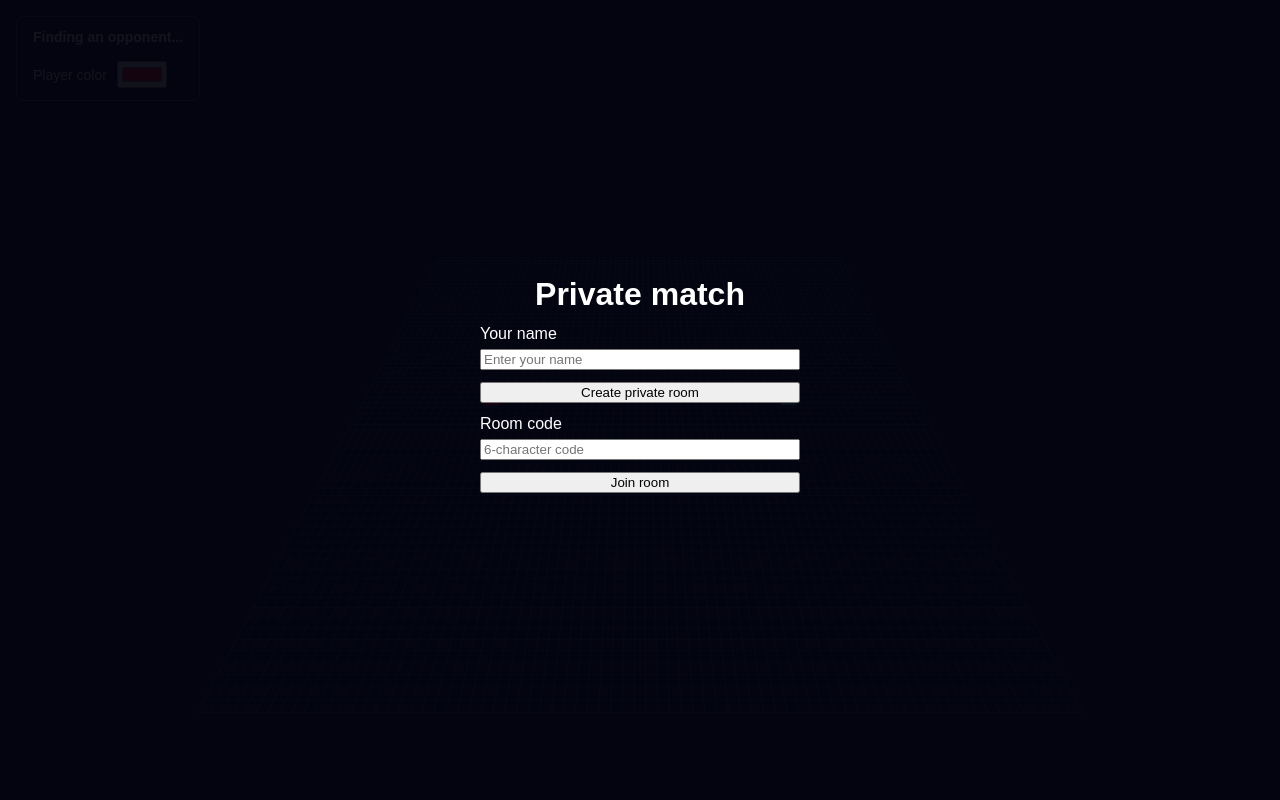
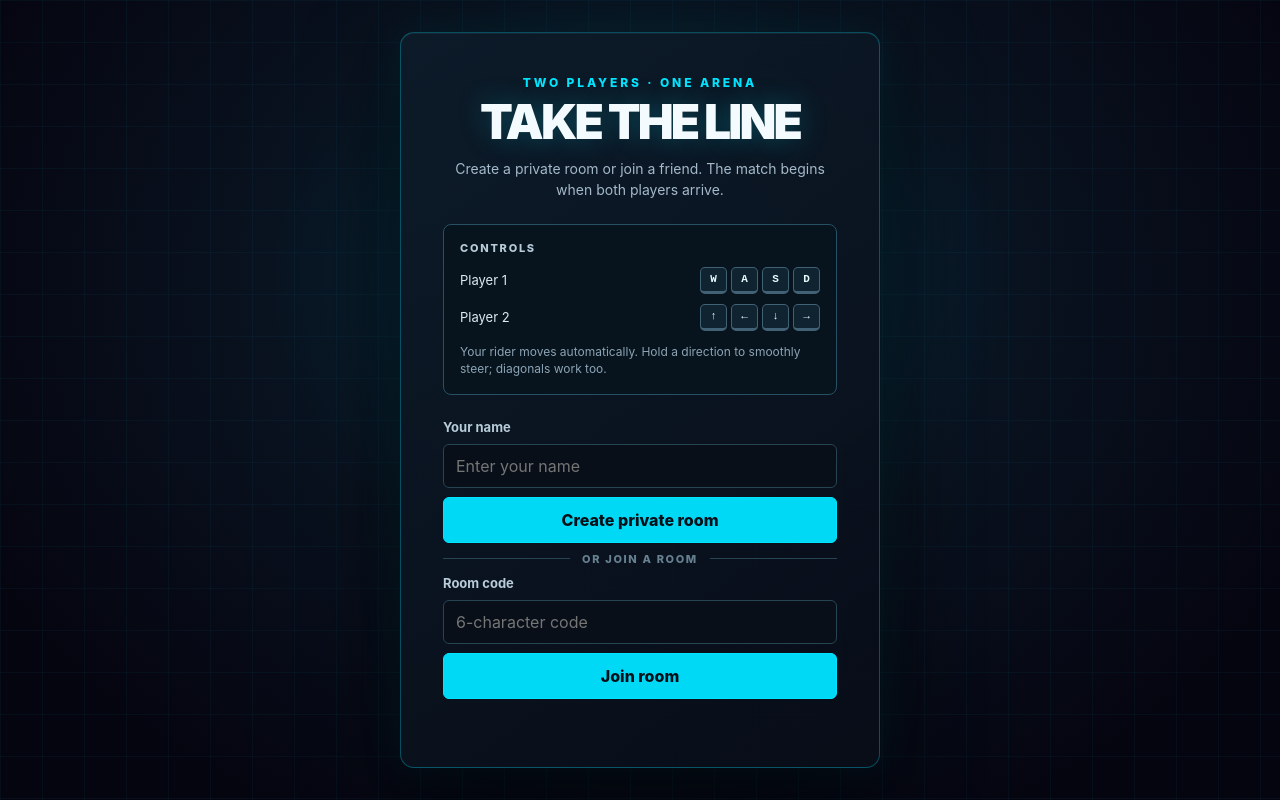
Before and after one commit to matyas-velecky/take_the_line, a website built with Vite: page frontend/index.html in a window 1280 px wide. Built offline with nearby package versions, Linux system fonts and the light colour scheme; animation ran at ten frames a second; files whose address does not match are found by name.

Commit message:
html adjustments, style.css, and restyle

```diff
--- a/frontend/index.html
+++ b/frontend/index.html
@@ -2,10 +2,9 @@
 <html lang="en">
   <head>
     <meta charset="utf-8">
+    <meta name="viewport" content="width=device-width, initial-scale=1">
     <title>TakeTheLine</title>
-    <style>
-      body { margin: 0; }
-    </style>
+    <link rel="stylesheet" href="./style.css">
   </head>
   <body>
     <script type="module" src="./src/main.js"></script>
--- a/frontend/src/main.js
+++ b/frontend/src/main.js
@@ -95,26 +95,43 @@ lobbyPanel.style.cssText = `
     inset: 0;
     display: grid;
     place-items: center;
-    background: rgba(5, 5, 16, 0.94);
-    color: white;
-    font: 16px sans-serif;
     z-index: 30;
 `;
+lobbyPanel.className = 'lobby';
 lobbyPanel.innerHTML = `
-    <div style="display: grid; gap: 12px; width: min(320px, calc(100vw - 40px))">
-        <h1 style="margin: 0; text-align: center">Private match</h1>
-        <label style="display: grid; gap: 6px">
-            Your name
+    <main class="lobby-card">
+        <p class="lobby-kicker">Two players · One arena</p>
+        <h1 class="lobby-title">TAKE THE LINE</h1>
+        <p class="lobby-subtitle">Create a private room or join a friend. The match begins when both players arrive.</p>
+
+        <section class="controls-tutorial" aria-labelledby="controls-heading">
+            <h2 class="controls-heading" id="controls-heading">Controls</h2>
+            <div class="controls-row">
+                <span>Player 1</span>
+                <span class="key-group" aria-label="W A S D">
+                    <kbd>W</kbd><kbd>A</kbd><kbd>S</kbd><kbd>D</kbd>
+                </span>
+            </div>
+            <div class="controls-row">
+                <span>Player 2</span>
+                <span class="key-group" aria-label="Arrow keys">
+                    <kbd>↑</kbd><kbd>←</kbd><kbd>↓</kbd><kbd>→</kbd>
+                </span>
+            </div>
+            <p class="controls-note">Your rider moves automatically. Hold a direction to smoothly steer; diagonals work too.</p>
+        </section>
+
+        <div class="lobby-form">
+            <label class="lobby-label" for="player-name">Your name</label>
             <input id="player-name" maxlength="20" autocomplete="nickname" placeholder="Enter your name">
-        </label>
-        <button id="create-room" type="button">Create private room</button>
-        <label style="display: grid; gap: 6px">
-            Room code
+            <button id="create-room" type="button">Create private room</button>
+            <div class="lobby-divider">OR JOIN A ROOM</div>
+            <label class="lobby-label" for="join-room-code">Room code</label>
             <input id="join-room-code" maxlength="6" autocomplete="off" placeholder="6-character code">
-        </label>
-        <button id="join-room" type="button">Join room</button>
-        <p id="lobby-error" role="status" style="min-height: 1.2em; margin: 0; color: #ff8c8c"></p>
-    </div>
+            <button id="join-room" type="button">Join room</button>
+            <p id="lobby-error" class="lobby-error" role="status"></p>
+        </div>
+    </main>
 `;
 document.body.appendChild(lobbyPanel);
 
--- /dev/null
+++ b/frontend/style.css
@@ -0,0 +1,161 @@
+:root {
+  color-scheme: dark;
+  font-family: Inter, ui-sans-serif, system-ui, sans-serif;
+  background: #050510;
+  color: #f4fbff;
+  font-synthesis: none;
+  text-rendering: optimizeLegibility;
+}
+
+* { box-sizing: border-box; }
+
+body {
+  min-width: 320px;
+  min-height: 100vh;
+  margin: 0;
+  overflow: hidden;
+  background: #050510;
+}
+
+button, input { font: inherit; }
+
+button {
+  min-height: 46px;
+  padding: 0 16px;
+  border: 1px solid #00e5ff;
+  border-radius: 6px;
+  background: #00d9f5;
+  color: #041019;
+  font-weight: 800;
+  cursor: pointer;
+  transition: background 140ms ease, box-shadow 140ms ease, transform 140ms ease;
+}
+
+button:hover:not(:disabled) {
+  transform: translateY(-1px);
+  background: #72f2ff;
+  box-shadow: 0 0 22px #00d9f566;
+}
+
+button:disabled { cursor: wait; opacity: 0.6; }
+
+input:not([type="color"]) {
+  width: 100%;
+  min-height: 44px;
+  padding: 0 12px;
+  border: 1px solid #264452;
+  border-radius: 6px;
+  outline: none;
+  background: #080f19;
+  color: #f4fbff;
+}
+
+input:focus { border-color: #00e5ff; box-shadow: 0 0 0 2px #00e5ff2e; }
+
+.lobby {
+  overflow-y: auto;
+  padding: 24px;
+  background:
+    linear-gradient(#00e5ff0a 1px, transparent 1px),
+    linear-gradient(90deg, #00e5ff0a 1px, transparent 1px),
+    radial-gradient(ellipse at 50% 35%, #063243 0%, #09121f 42%, #050510 82%);
+  background-size: 42px 42px, 42px 42px, auto;
+}
+
+.lobby-card {
+  width: min(100%, 480px);
+  padding: clamp(24px, 5vw, 42px);
+  border: 1px solid #00d9f550;
+  border-radius: 14px;
+  background: linear-gradient(145deg, #0d1b29f5, #080d18f7);
+  box-shadow: 0 24px 90px #000b, 0 0 45px #00d9f51a, inset 0 1px #ffffff0d;
+}
+
+.lobby-kicker {
+  margin: 0 0 8px;
+  color: #00e5ff;
+  font-size: 12px;
+  font-weight: 800;
+  letter-spacing: 0.24em;
+  text-align: center;
+  text-transform: uppercase;
+}
+
+.lobby-title {
+  margin: 0;
+  font-size: clamp(32px, 8vw, 48px);
+  font-weight: 950;
+  letter-spacing: -0.06em;
+  line-height: 1;
+  text-align: center;
+  text-shadow: 0 0 28px #00d9f544;
+}
+
+.lobby-subtitle {
+  margin: 12px 0 24px;
+  color: #a4b9c9;
+  font-size: 14px;
+  line-height: 1.5;
+  text-align: center;
+}
+
+.controls-tutorial {
+  margin-bottom: 24px;
+  padding: 16px;
+  border: 1px solid #285064;
+  border-radius: 8px;
+  background: #07131d;
+}
+
+.controls-heading {
+  margin: 0 0 12px;
+  color: #b7cbd8;
+  font-size: 11px;
+  font-weight: 800;
+  letter-spacing: 0.16em;
+  text-transform: uppercase;
+}
+
+.controls-row {
+  display: flex;
+  align-items: center;
+  justify-content: space-between;
+  gap: 12px;
+  color: #dceaf2;
+  font-size: 13px;
+}
+
+.controls-row + .controls-row { margin-top: 10px; }
+
+.key-group { display: flex; gap: 4px; }
+
+kbd {
+  display: inline-grid;
+  min-width: 27px;
+  height: 27px;
+  place-items: center;
+  padding: 0 5px;
+  border: 1px solid #416174;
+  border-bottom-width: 3px;
+  border-radius: 5px;
+  background: #102331;
+  color: #e7fbff;
+  font: 700 11px ui-monospace, monospace;
+}
+
+.controls-note {
+  margin: 12px 0 0;
+  color: #8ca4b4;
+  font-size: 12px;
+  line-height: 1.45;
+}
+
+.lobby-form { display: grid; gap: 9px; }
+.lobby-label { color: #b7cbd8; font-size: 13px; font-weight: 700; }
+.lobby-divider { display: flex; align-items: center; gap: 12px; color: #668090; font-size: 11px; font-weight: 800; letter-spacing: 0.15em; }
+.lobby-divider::before, .lobby-divider::after { height: 1px; flex: 1; background: #264452; content: ""; }
+.lobby-error { min-height: 1.2em; margin: 2px 0 0; color: #ff8c8c; font-size: 13px; }
+
+@media (max-height: 760px) {
+  .lobby { place-items: start center; }
+}
```
